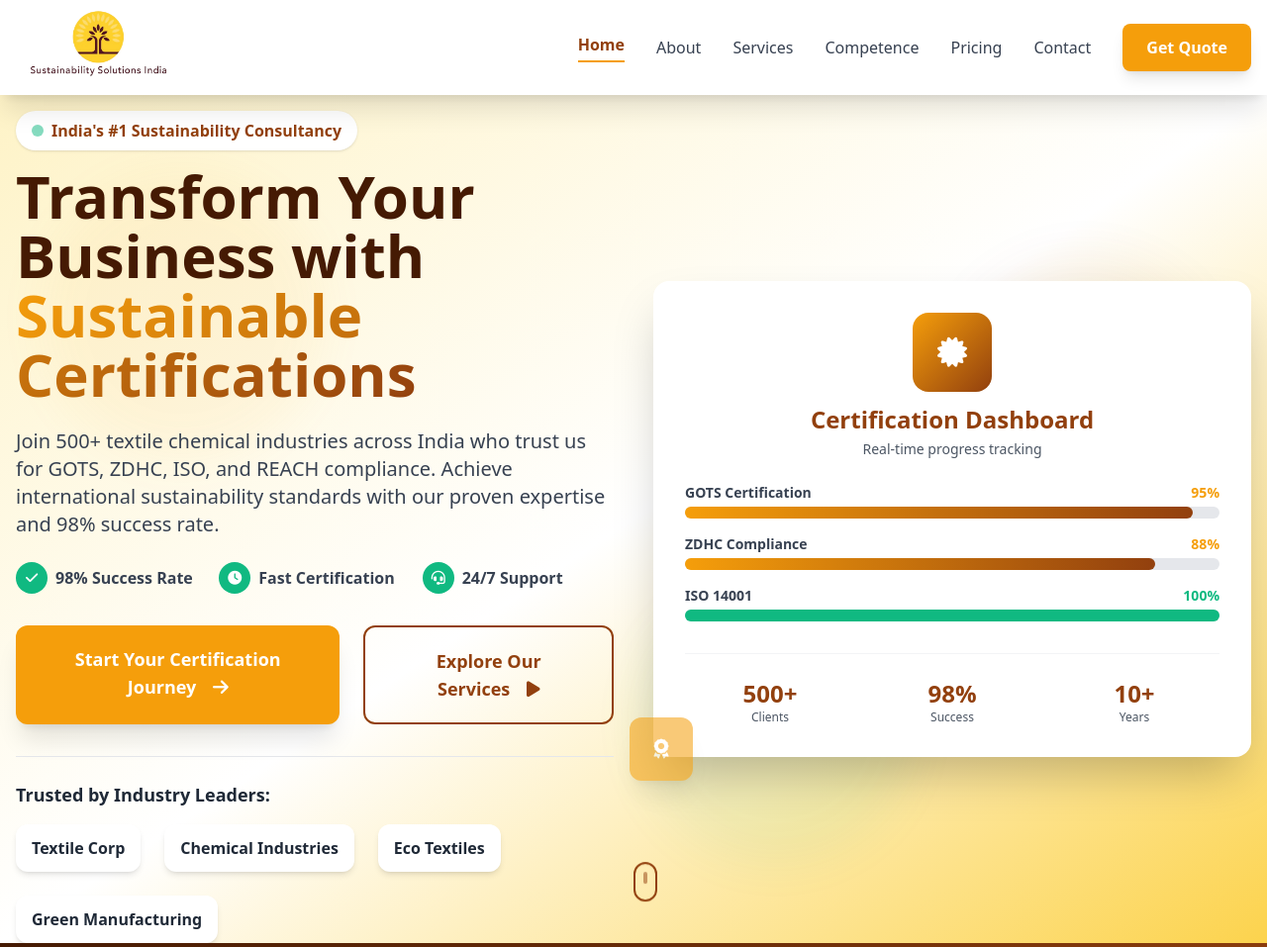
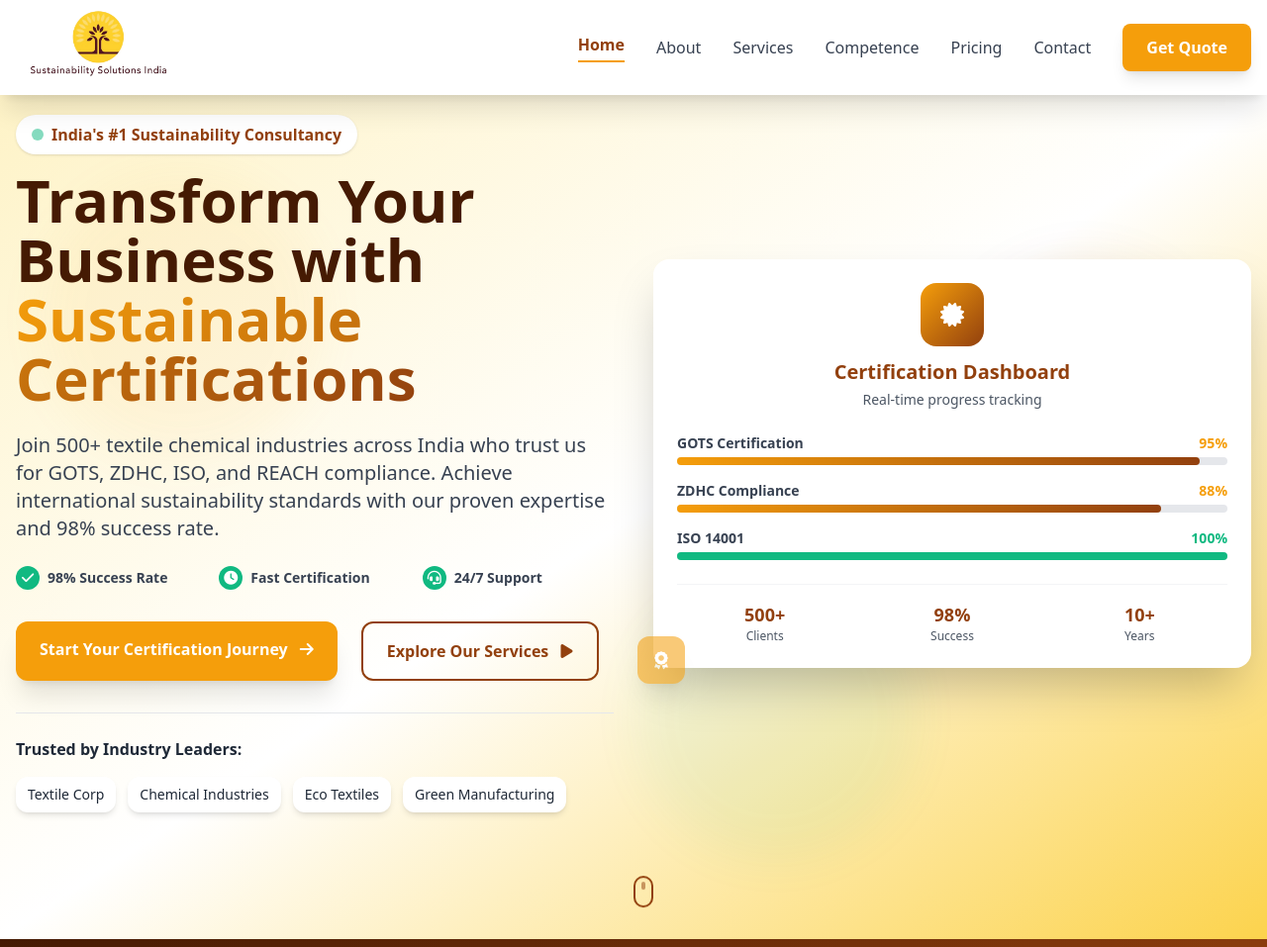
Before and after one commit to Rohitbhamare/Sustainability-Solutions, a plain HTML site: page index.html in a window 1280 px wide. Shown: the top 957 px of the page at 99% size. Drawn offline with nearby package versions, Linux system fonts and the light colour scheme.

Commit message:
Update index.html

```diff
--- a/index.html
+++ b/index.html
@@ -160,11 +160,11 @@
     </header>
 
     <!-- Hero Section -->
-    <section
-        class="relative min-h-screen flex items-center bg-gradient-to-br from-brand-yellow-light via-white to-brand-brown-light overflow-hidden max-h-[95vh] sm:max-h-none overflow-y-auto">
+   <section
+        class="relative min-h-screen flex items-center bg-gradient-to-br from-brand-yellow-light via-white to-brand-brown-light overflow-hidden sm:overflow-y-auto">
 
         <!-- Background Elements -->
-        <div class="absolute inset-0 opacity-10">
+        <div class="absolute inset-0 opacity-10 pointer-events-none">
             <div
                 class="absolute top-20 left-10 w-48 h-48 sm:w-72 sm:h-72 bg-brand-yellow rounded-full mix-blend-multiply filter blur-xl animate-pulse-slow">
             </div>
@@ -176,17 +176,22 @@
             </div>
         </div>
 
-        <div class="container mx-auto px-4 relative z-10">
+        <!-- Content Container -->
+        <div class="container mx-auto px-4 relative z-10 pt-24 sm:pt-5 pb-20 sm:pb-32">
             <div class="grid lg:grid-cols-2 gap-10 items-center">
+
+                <!-- LEFT COLUMN -->
                 <div class="animate-fade-in-up">
+
                     <!-- Badge -->
                     <div
-                        class="inline-flex items-center bg-white rounded-full px-4 py-2 shadow mb-4 mt-4 text-sm sm:text-base">
+                        class="inline-flex items-center bg-white rounded-full px-4 py-2 shadow mb-4 text-sm sm:text-base">
                         <span class="w-3 h-3 bg-accent-green rounded-full mr-2 animate-pulse"></span>
                         <span class="text-brand-brown font-semibold">India's #1 Sustainability Consultancy</span>
                     </div>
 
-                    <h2 class="text-4xl sm:text-5xl lg:text-6xl font-bold text-brand-brown-dark mb-6 leading-tight">
+                    <h2
+                        class="text-3xl sm:text-5xl lg:text-6xl font-bold text-brand-brown-dark mb-6 leading-tight break-words">
                         Transform Your Business with
                         <span class="gradient-text">Sustainable Certifications</span>
                     </h2>
@@ -199,92 +204,75 @@
                     </p>
 
                     <!-- Key Benefits -->
-                    <div class="grid grid-cols-1 md:grid-cols-3 gap-3 mb-8">
+                    <div class="grid grid-cols-1 sm:grid-cols-3 gap-3 mb-8">
                         <div class="flex items-center space-x-2">
-                            <div
-                                class="w-6 h-6 sm:w-8 sm:h-8 bg-accent-green rounded-full flex items-center justify-center">
-                                <i class="fas fa-check text-white text-xs sm:text-sm"></i>
-                            </div>
-                            <span class="font-semibold text-gray-700 text-sm sm:text-base">98% Success Rate</span>
+                            <div class="w-6 h-6 bg-accent-green rounded-full flex items-center justify-center">
+                                <i class="fas fa-check text-white text-sm"></i>
+                            </div>
+                            <span class="font-semibold text-gray-700 text-sm">98% Success Rate</span>
                         </div>
                         <div class="flex items-center space-x-2">
-                            <div
-                                class="w-6 h-6 sm:w-8 sm:h-8 bg-accent-green rounded-full flex items-center justify-center">
-                                <i class="fas fa-clock text-white text-xs sm:text-sm"></i>
-                            </div>
-                            <span class="font-semibold text-gray-700 text-sm sm:text-base">Fast Certification</span>
+                            <div class="w-6 h-6 bg-accent-green rounded-full flex items-center justify-center">
+                                <i class="fas fa-clock text-white text-sm"></i>
+                            </div>
+                            <span class="font-semibold text-gray-700 text-sm">Fast Certification</span>
                         </div>
                         <div class="flex items-center space-x-2">
-                            <div
-                                class="w-6 h-6 sm:w-8 sm:h-8 bg-accent-green rounded-full flex items-center justify-center">
-                                <i class="fas fa-headset text-white text-xs sm:text-sm"></i>
-                            </div>
-                            <span class="font-semibold text-gray-700 text-sm sm:text-base">24/7 Support</span>
+                            <div class="w-6 h-6 bg-accent-green rounded-full flex items-center justify-center">
+                                <i class="fas fa-headset text-white text-sm"></i>
+                            </div>
+                            <span class="font-semibold text-gray-700 text-sm">24/7 Support</span>
                         </div>
                     </div>
 
                     <!-- CTA Buttons -->
                     <div class="flex flex-col sm:flex-row gap-4 sm:gap-6">
                         <a href="contact.html"
-                            class="group bg-brand-yellow text-white px-6 py-4 sm:px-10 sm:py-5 rounded-xl font-bold text-base sm:text-lg hover:bg-brand-yellow-dark transition-all duration-300 shadow-xl hover:shadow-2xl text-center">
-                            <span class="mr-2 sm:mr-3">Start Your Certification Journey</span>
+                            class="group bg-brand-yellow text-white px-6 py-4 rounded-xl font-bold text-base hover:bg-brand-yellow-dark transition-all duration-300 shadow-xl hover:shadow-2xl text-center">
+                            <span class="mr-2">Start Your Certification Journey</span>
                             <i class="fas fa-arrow-right group-hover:translate-x-1 transition-transform"></i>
                         </a>
                         <a href="services.html"
-                            class="group border-2 border-brand-brown text-brand-brown px-6 py-4 sm:px-10 sm:py-5 rounded-xl font-bold text-base sm:text-lg hover:bg-brand-brown hover:text-white transition-all duration-300 text-center">
-                            <span class="mr-2 sm:mr-3">Explore Our Services</span>
+                            class="group border-2 border-brand-brown text-brand-brown px-6 py-4 rounded-xl font-bold text-base hover:bg-brand-brown hover:text-white transition-all duration-300 text-center">
+                            <span class="mr-2">Explore Our Services</span>
                             <i class="fas fa-play group-hover:translate-x-1 transition-transform"></i>
                         </a>
                     </div>
 
                     <!-- Trust Indicators -->
                     <div class="mt-8 pt-6 border-t border-gray-200">
-                        <p class="text-gray-800 mb-4 text-base sm:text-lg font-bold">Trusted by Industry Leaders:</p>
-                        <div class="flex flex-wrap items-center gap-4 sm:gap-6">
-                            <div
-                                class="bg-white px-4 py-3 rounded-xl shadow-md transition hover:shadow-lg text-sm sm:text-base">
-                                <span class="font-semibold text-gray-800">Textile Corp</span>
-                            </div>
-                            <div
-                                class="bg-white px-4 py-3 rounded-xl shadow-md transition hover:shadow-lg text-sm sm:text-base">
-                                <span class="font-semibold text-gray-800">Chemical Industries</span>
-                            </div>
-                            <div
-                                class="bg-white px-4 py-3 rounded-xl shadow-md transition hover:shadow-lg text-sm sm:text-base">
-                                <span class="font-semibold text-gray-800">Eco Textiles</span>
-                            </div>
-                            <div
-                                class="bg-white px-4 py-3 rounded-xl shadow-md transition hover:shadow-lg text-sm sm:text-base">
-                                <span class="font-semibold text-gray-800">Green Manufacturing</span>
-                            </div>
-                        </div>
-                    </div>
-                </div>
-
-                <!-- Hero Image/Animation -->
+                        <p class="text-gray-800 mb-4 text-base font-bold">Trusted by Industry Leaders:</p>
+                        <div class="flex flex-wrap items-center gap-3">
+                            <div class="bg-white px-3 py-2 rounded-xl shadow-md text-sm">Textile Corp</div>
+                            <div class="bg-white px-3 py-2 rounded-xl shadow-md text-sm">Chemical Industries</div>
+                            <div class="bg-white px-3 py-2 rounded-xl shadow-md text-sm">Eco Textiles</div>
+                            <div class="bg-white px-3 py-2 rounded-xl shadow-md text-sm">Green Manufacturing</div>
+                        </div>
+                    </div>
+                </div>
+
+                <!-- RIGHT COLUMN -->
                 <div class="animate-fade-in-right">
                     <div class="relative">
-                        <!-- Main Card -->
-                        <div class="bg-white rounded-2xl shadow-2xl p-6 sm:p-8 hover-lift">
-                            <div class="text-center mb-4 sm:mb-6">
+                        <div class="bg-white rounded-2xl shadow-2xl p-6 hover-lift">
+                            <div class="text-center mb-6">
                                 <div
-                                    class="w-15 h-15 sm:w-20 sm:h-20 bg-gradient-to-br from-brand-yellow to-brand-brown rounded-2xl mx-auto mb-3 flex items-center justify-center">
-                                    <i class="fas fa-certificate text-white text-2xl sm:text-3xl"></i>
+                                    class="w-16 h-16 bg-gradient-to-br from-brand-yellow to-brand-brown rounded-2xl mx-auto mb-3 flex items-center justify-center">
+                                    <i class="fas fa-certificate text-white text-2xl"></i>
                                 </div>
-                                <h3 class="text-xl sm:text-2xl font-bold text-brand-brown mb-1">Certification Dashboard
-                                </h3>
+                                <h3 class="text-xl font-bold text-brand-brown mb-1">Certification Dashboard</h3>
                                 <p class="text-gray-600 text-sm">Real-time progress tracking</p>
                             </div>
 
                             <!-- Progress Bars -->
-                            <div class="space-y-3 sm:space-y-4">
+                            <div class="space-y-4">
                                 <div>
                                     <div class="flex justify-between mb-1 text-sm">
                                         <span class="font-semibold text-gray-700">GOTS Certification</span>
                                         <span class="text-brand-yellow font-bold">95%</span>
                                     </div>
-                                    <div class="w-full bg-gray-200 rounded-full h-2 sm:h-3">
-                                        <div class="bg-gradient-to-r from-brand-yellow to-brand-brown h-2 sm:h-3 rounded-full"
+                                    <div class="w-full bg-gray-200 rounded-full h-2">
+                                        <div class="bg-gradient-to-r from-brand-yellow to-brand-brown h-2 rounded-full"
                                             style="width: 95%"></div>
                                     </div>
                                 </div>
@@ -293,8 +281,8 @@
                                         <span class="font-semibold text-gray-700">ZDHC Compliance</span>
                                         <span class="text-brand-yellow font-bold">88%</span>
                                     </div>
-                                    <div class="w-full bg-gray-200 rounded-full h-2 sm:h-3">
-                                        <div class="bg-gradient-to-r from-brand-yellow to-brand-brown h-2 sm:h-3 rounded-full"
+                                    <div class="w-full bg-gray-200 rounded-full h-2">
+                                        <div class="bg-gradient-to-r from-brand-yellow to-brand-brown h-2 rounded-full"
                                             style="width: 88%"></div>
                                     </div>
                                 </div>
@@ -303,51 +291,48 @@
                                         <span class="font-semibold text-gray-700">ISO 14001</span>
                                         <span class="text-accent-green font-bold">100%</span>
                                     </div>
-                                    <div class="w-full bg-gray-200 rounded-full h-2 sm:h-3">
-                                        <div class="bg-accent-green h-2 sm:h-3 rounded-full" style="width: 100%"></div>
+                                    <div class="w-full bg-gray-200 rounded-full h-2">
+                                        <div class="bg-accent-green h-2 rounded-full" style="width: 100%"></div>
                                     </div>
                                 </div>
                             </div>
 
                             <!-- Stats -->
-                            <div class="grid grid-cols-3 gap-3 mt-6 sm:mt-8 pt-4 sm:pt-6 border-t border-gray-100">
+                            <div class="grid grid-cols-3 gap-3 mt-6 pt-4 border-t border-gray-100">
                                 <div class="text-center">
-                                    <div class="text-lg sm:text-2xl font-bold text-brand-brown">500+</div>
+                                    <div class="text-lg font-bold text-brand-brown">500+</div>
                                     <div class="text-xs text-gray-600">Clients</div>
                                 </div>
                                 <div class="text-center">
-                                    <div class="text-lg sm:text-2xl font-bold text-brand-brown">98%</div>
+                                    <div class="text-lg font-bold text-brand-brown">98%</div>
                                     <div class="text-xs text-gray-600">Success</div>
                                 </div>
                                 <div class="text-center">
-                                    <div class="text-lg sm:text-2xl font-bold text-brand-brown">10+</div>
+                                    <div class="text-lg font-bold text-brand-brown">10+</div>
                                     <div class="text-xs text-gray-600">Years</div>
                                 </div>
                             </div>
                         </div>
 
-                        <!-- Floating Elements -->
-                        <!-- <div
-                            class="absolute -top-4 -right-4 sm:-top-6 sm:-right-6 w-12 h-12 sm:w-16 sm:h-16 bg-accent-green rounded-2xl flex items-center justify-center shadow-xl animate-bounce-slow">
-                            <i class="fas fa-leaf text-white text-xl sm:text-2xl"></i>
-                        </div> -->
+                        <!-- Floating Icon -->
                         <div
-                            class="absolute -bottom-4 -left-4 sm:-bottom-6 sm:-left-6 w-12 h-12 sm:w-16 sm:h-16 bg-brand-yellow rounded-xl flex items-center justify-center shadow-xl animate-pulse-slow">
-                            <i class="fas fa-award text-white text-lg sm:text-xl"></i>
-                        </div>
-                    </div>
-                </div>
+                            class="absolute -bottom-4 -left-4 w-12 h-12 bg-brand-yellow rounded-xl flex items-center justify-center shadow-xl animate-pulse-slow">
+                            <i class="fas fa-award text-white text-lg"></i>
+                        </div>
+                    </div>
+                </div>
+
             </div>
         </div>
 
         <!-- Scroll Indicator -->
-        <div class="absolute bottom-6 sm:bottom-8 left-1/2 transform -translate-x-1/2 animate-bounce">
-            <div class="w-5 h-8 sm:w-6 sm:h-10 border-2 border-brand-brown rounded-full flex justify-center">
-                <div class="w-1 h-2 sm:h-3 bg-brand-brown rounded-full mt-1 sm:mt-2 animate-pulse"></div>
+        <div class="absolute bottom-6 left-1/2 transform -translate-x-1/2 animate-bounce">
+            <div class="w-5 h-8 border-2 border-brand-brown rounded-full flex justify-center">
+                <div class="w-1 h-2 bg-brand-brown rounded-full mt-1 animate-pulse"></div>
             </div>
         </div>
+
     </section>
-
 
 
     <!-- Stats Counter Section -->
```
